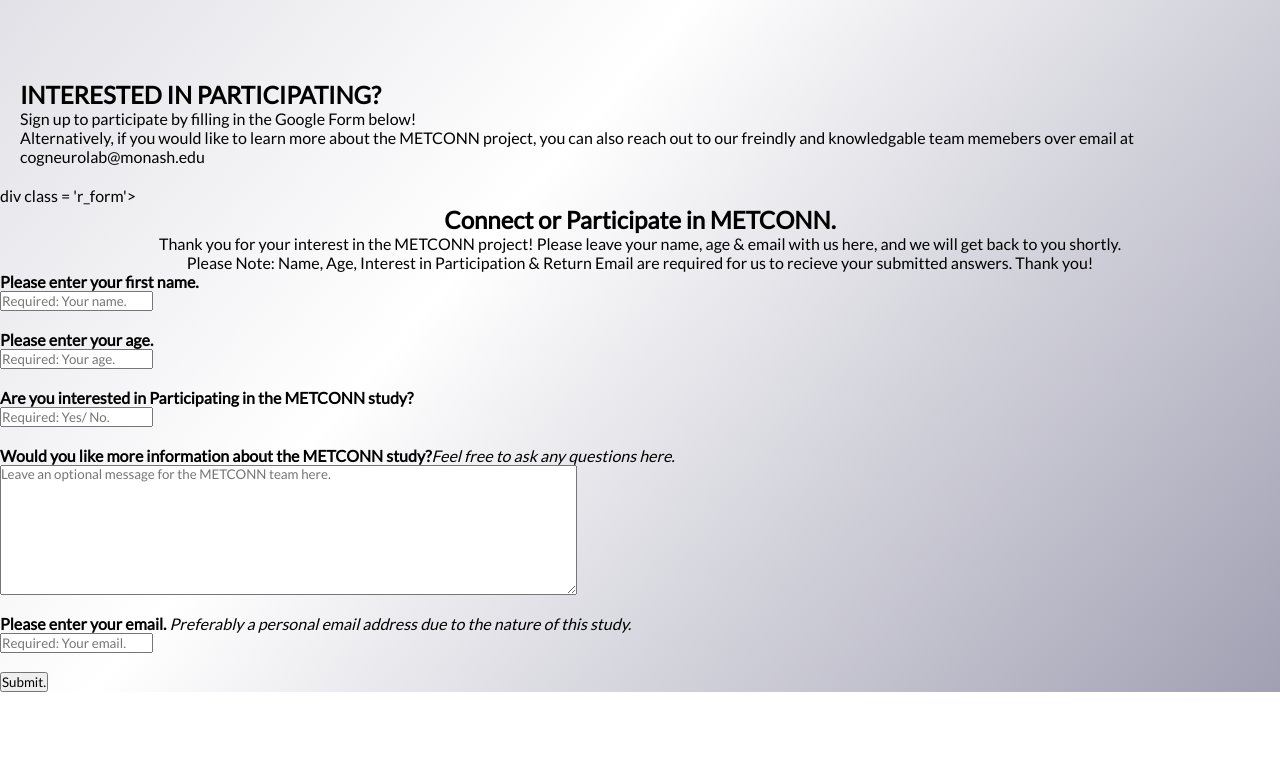
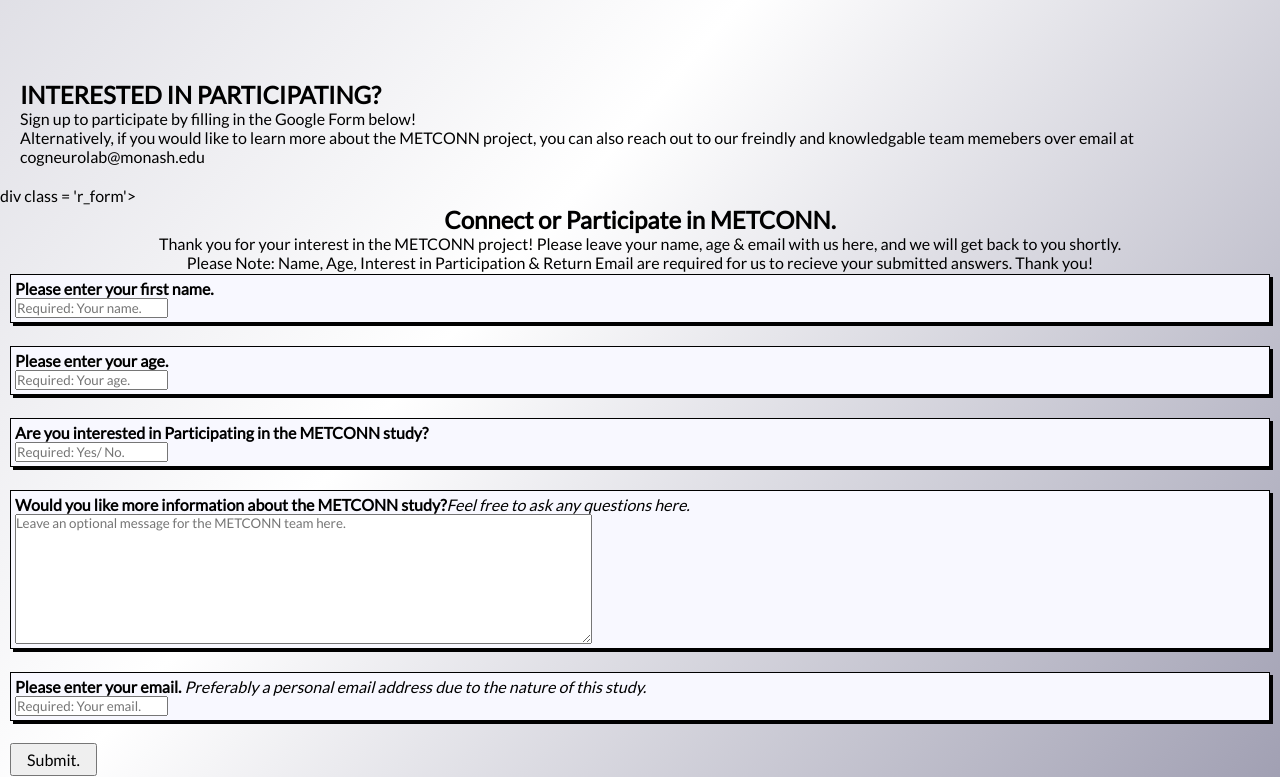
Before and after one commit to ThisUsernameWasFree/METCONN, a plain HTML site: page index.html in a window 1280 px wide. Shown: the part 2055-2832 px from the top of the page. Before the commit the page ends 2747 px from the top, so only its background shows below. Drawn offline with nearby package versions, Linux system fonts and the light colour scheme.

Commit message:
Updating New Form css

```diff
--- a/style_METCONNv2.css
+++ b/style_METCONNv2.css
@@ -125,3 +125,27 @@
   width: 12em;
   height: 12em;
 }
+
+/*FORM FORMATTING*/
+
+.r_form{
+  font-family: 'Lato', sans-serif;
+  border: 5px solid #0c1d59;
+  border-radius: 5%;
+  background: lightgrey;
+}
+
+.form-item{
+  border: 1px solid black;
+  box-shadow: 3px 3px black;
+  background: ghostwhite;
+  margin: 2px 10px;
+  padding: 4px;
+}
+
+.form-button{
+  font-family: 'Lato', sans-serif;
+  font-size: 1em;
+  padding: 5px 15px;
+  margin: 1px 10px;
+}
```
